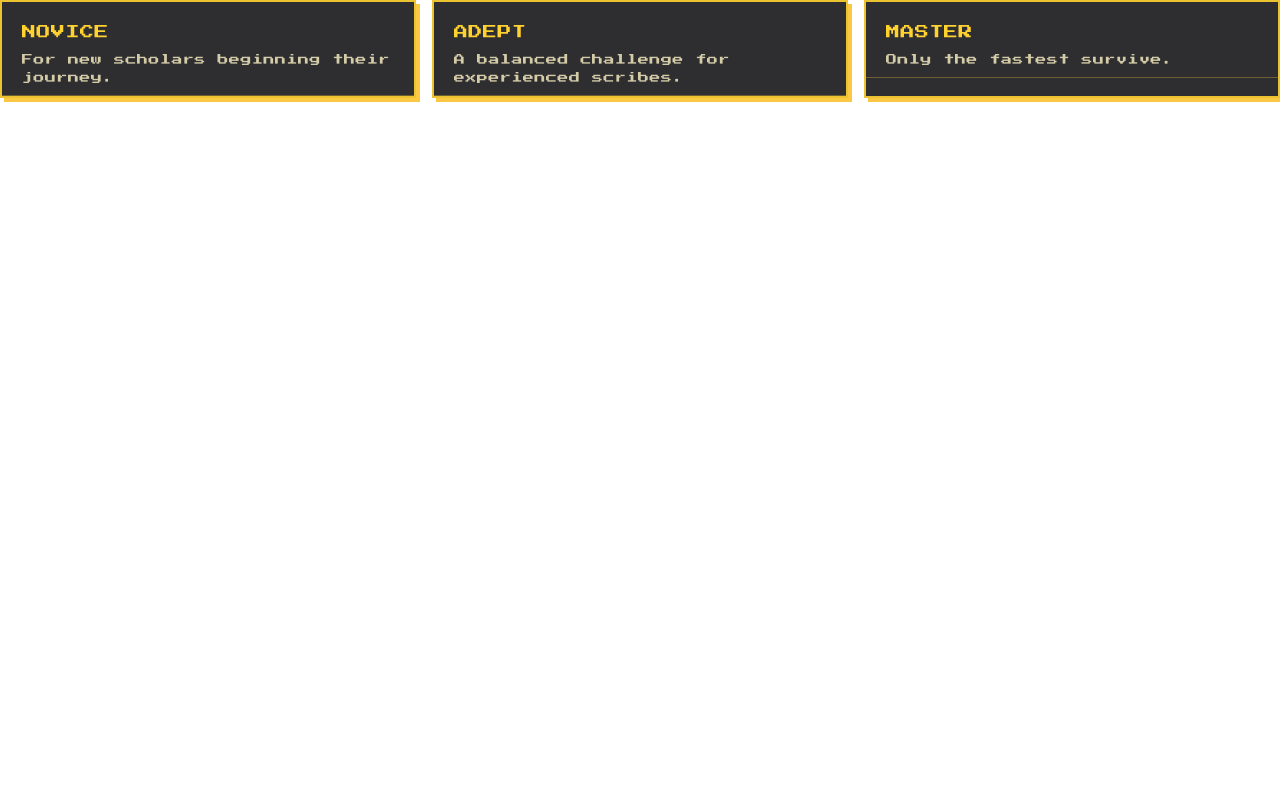
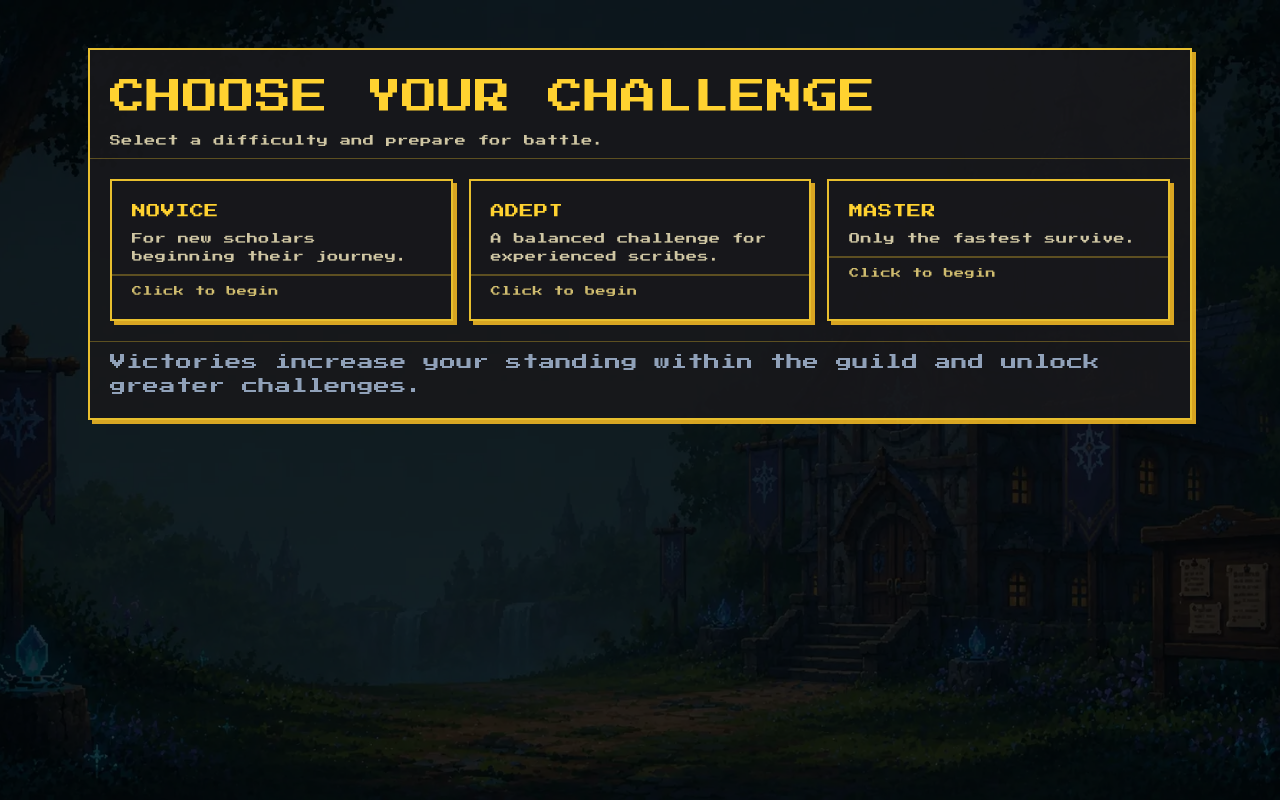
Before and after one commit to Robb-Designs/the-arcane-script, a React (Vite) app in the folder client/: page /battle in a window 1280 px wide. Built offline with nearby package versions, Linux system fonts and the light colour scheme; no server answers.

Commit message:
feat(Battle): finalized styling on battle difficulty page

```diff
--- a/client/src/pages/Battle.tsx
+++ b/client/src/pages/Battle.tsx
@@ -4,14 +4,14 @@ import { API_BASE_URL } from "@/config/api";
 
 import {
   Card,
+  CardContent,
+  CardDescription,
+  CardFooter,
   CardHeader,
   CardTitle,
-  CardDescription,
 } from "@/components/ui/8bit/card";
 
-
-
-
+import profileImage from "@/assets/images/profile-background.webp";
 
 function Battle() {
   // Tracks request state while creating a battle session.
@@ -81,25 +81,50 @@ function Battle() {
   };
 
   return (
-    <div className="grid md:grid-cols-3 gap-4">
-      {/* Show server error from last attempt, if any. */}
+    <div className="relative min-h-screen overflow-hidden">
+      {/* Background */}
+      <img
+        src={profileImage}
+        alt=""
+        className="absolute inset-0 h-full w-full object-cover"
+      />
+
+      {/* Overlay */}
+      <div className="absolute inset-0 bg-black/75" />
+
+      {/* Content */}
+      <div className="relative z-10 max-w-6xl mx-auto px-6 py-12">
+        <Card className="transition-all hover:-translate-y-1 hover:bg-zinc-900/95">
+          <CardHeader>
+            <CardTitle className="text-4xl">Choose Your Challenge</CardTitle>
+
+            <CardDescription>
+              Select a difficulty and prepare for battle.
+            </CardDescription>
+          </CardHeader>
+
+          <CardContent>
             {error && <p className="mb-4 text-red-400">{error}</p>}
 
-      {/* Small loading note while battle setup request is in flight. */}
-      {isLoading && <p className="mb-4 text-amber-300">Preparing battle...</p>}
+            {isLoading && (
+              <p className="mb-4 text-amber-300">Preparing battle...</p>
+            )}
 
-      {/* Render one interactive card per difficulty option. */}
+            <div className="grid md:grid-cols-3 gap-4">
               {difficulties.map((difficulty) => (
                 <Card
                   key={difficulty.value}
                   onClick={() =>
-            startBattle(difficulty.value as "novice" | "adept" | "master")
+                    startBattle(
+                      difficulty.value as "novice" | "adept" | "master",
+                    )
                   }
                   className="
                     cursor-pointer
                     transition-all
                     hover:-translate-y-1
-        hover:border-amber-400
+                    hover:border-amber-600
+                    hover:bg-zinc-900/95
                   "
                 >
                   <CardHeader>
@@ -107,8 +132,25 @@ function Battle() {
 
                     <CardDescription>{difficulty.description}</CardDescription>
                   </CardHeader>
+
+                  <CardFooter>
+                    <p className="text-[10px] text-amber-200/80">
+                      Click to begin
+                    </p>
+                  </CardFooter>
                 </Card>
               ))}
+            </div>
+          </CardContent>
+
+          <CardFooter>
+            <p className="text-slate-400">
+              Victories increase your standing within the guild and unlock
+              greater challenges.
+            </p>
+          </CardFooter>
+        </Card>
+      </div>
     </div>
   );
 }
```
Lines whose indentation alone changed are shown as unchanged.
